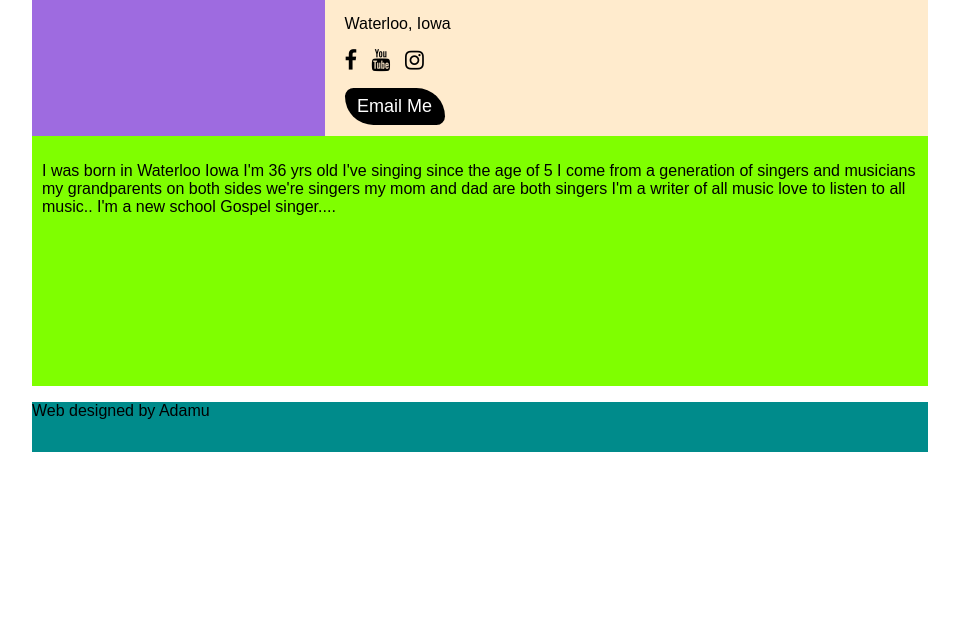
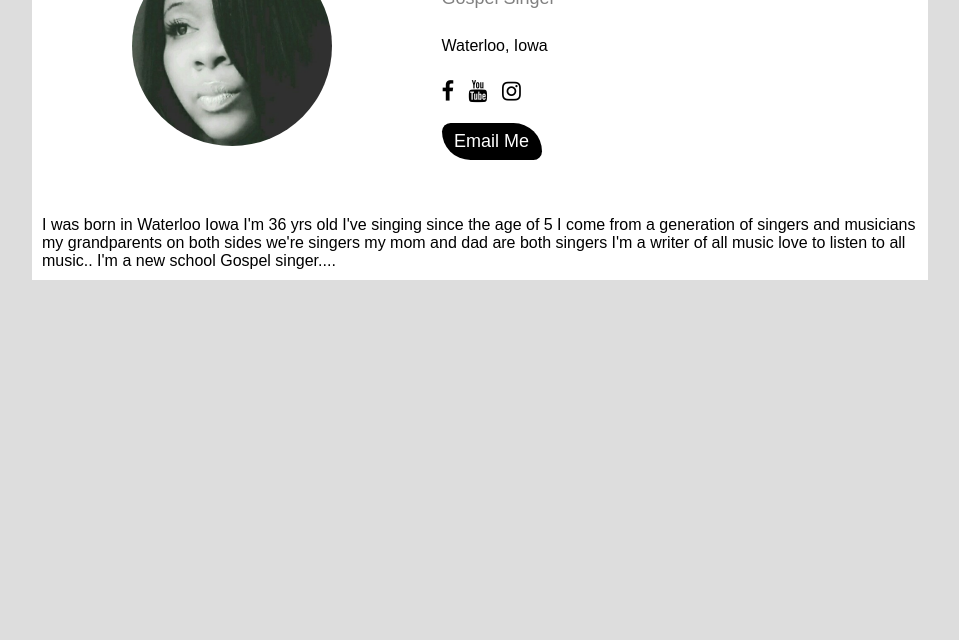
Before and after one commit to dankore/c-portfolio, a website: page index.html in a window 1280 px wide. Shown: the part 160-800 px from the top of the page, without its empty margins (160-1119 px from the left). Drawn offline with Linux system fonts and the light colour scheme.

Commit message:
bg-color, and more

```diff
--- a/index.html
+++ b/index.html
@@ -27,7 +27,12 @@
     <!-- CONTENTS -->
     <div class="contents">
       <div class="grid-container">
-        <div class="image-container"><p>Image</p></div>
+        <div class="image-container">
+          <img
+            src="./static/profile.jpg"
+            class="thumbnail"
+          />
+        </div>
         <div class="profile-container">
           <h1>Chantel Boldon</h1>
           <p class="title">Gospel Singer</p>
@@ -50,7 +55,7 @@
 
       <!-- FOOTER -->
       <footer class="footer">
-        <p>Web designed by Adamu</p>
+        <!-- <p>Web designed by Adamu</p> -->
       </footer>
     </div>
   </body>
--- a/src/main.css
+++ b/src/main.css
@@ -1,10 +1,11 @@
 * {
   box-sizing: border-box;
   font-family: Arial, Helvetica, sans-serif;
+  margin: 0;
+  padding: 0;
 }
 body {
-  margin: 0;
-  font-family: Arial, Helvetica, sans-serif;
+  background-color: #ddd;
 }
 header {
   width: 100%;
@@ -46,28 +47,33 @@ header {
 .profile-container,
 .description {
   padding: 10px;
-  height: 250px;
+  background-color: rgb(255, 255, 255);
 }
 .image-container {
   grid-area: image;
-  background-color: rgb(158, 107, 224);
 }
 .profile-container {
   grid-area: profile;
-  background-color: blanchedalmond;
-  padding-left: 20px;
+  line-height: 3em;
+  padding-top: 40px;
 }
 .description {
   grid-area: description;
-  background-color: chartreuse;
 }
 .footer {
   grid-area: footer;
   height: 50px;
-  background-color: darkcyan;
 }
 
 /* PROFILE */
+.thumbnail {
+  width: 200px;
+  height: 200px;
+  display: flex;
+  margin: 50px auto;
+  border-radius: 100%;
+  box-shadow: 0 13px 26px rgba(#000, .2), 0 3px 6px rgba(#000, .2);
+}
 .title {
   color: grey;
   font-size: 18px;
```
Also changed, not shown: static/profile.jpg (added).
